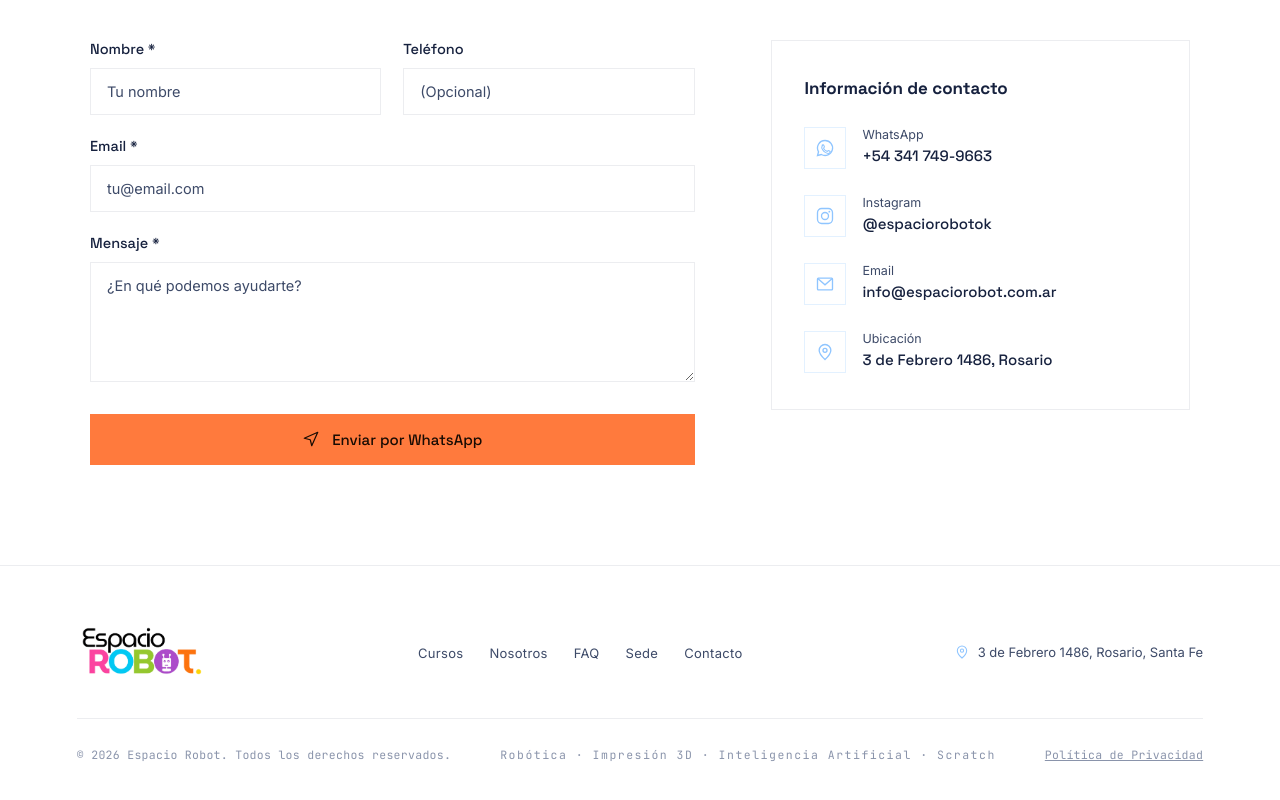
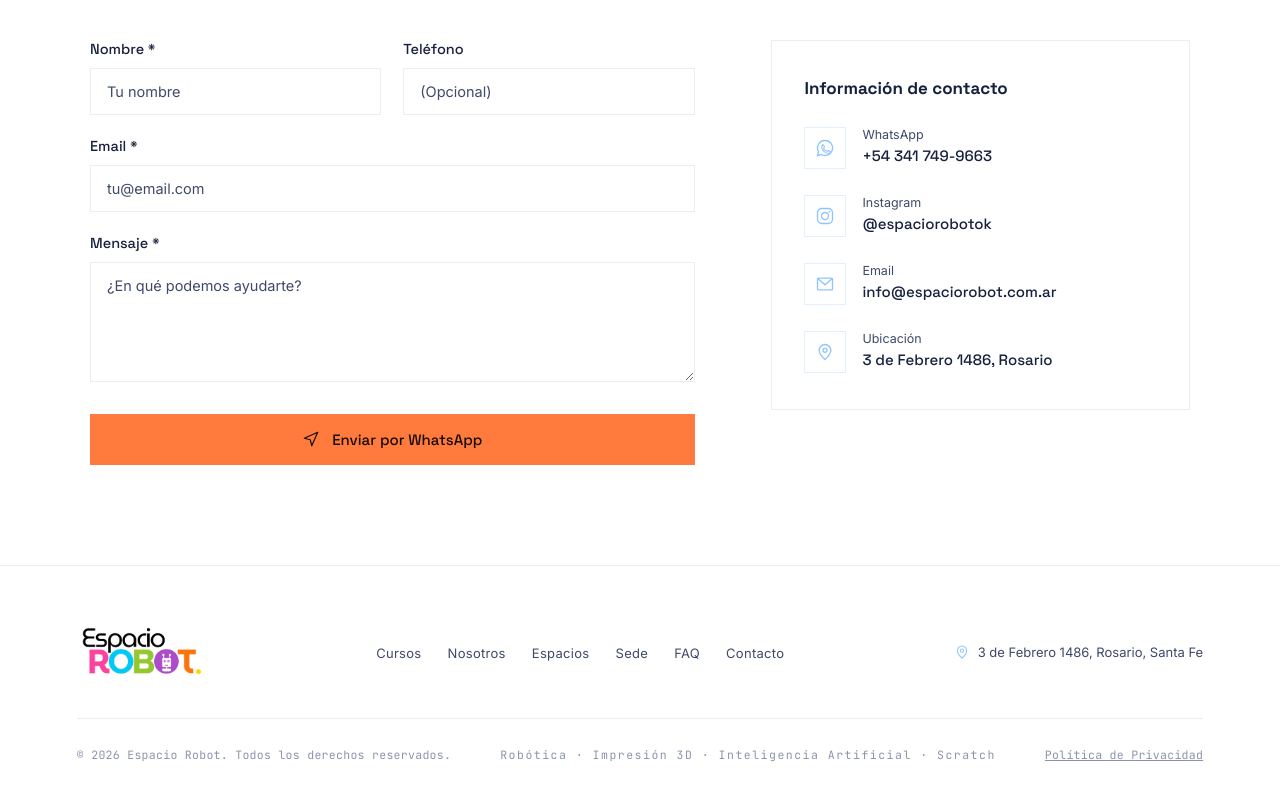
Before and after one commit to aylenguy/EspacioRobot-app, a Next.js app: page / in a window 1280 px wide. Shown: the part 6278-7078 px from the top of the page. Built offline with nearby package versions, Linux system fonts and the light colour scheme.

Commit message:
agregar seccion

```diff
--- a/app/components/sections/Footer.tsx
+++ b/app/components/sections/Footer.tsx
@@ -4,8 +4,9 @@ import styles from "./Footer.module.css";
 const enlaces = [
   { label: "Cursos", href: "#cursos" },
   { label: "Nosotros", href: "#nosotros" },
-  { label: "FAQ", href: "#faq" },
+   { label: "Espacios", href: "#espacios" },
   { label: "Sede", href: "#sedes" },
+    { label: "FAQ", href: "#faq" },
   { label: "Contacto", href: "#contacto" },
 ];
 
```
